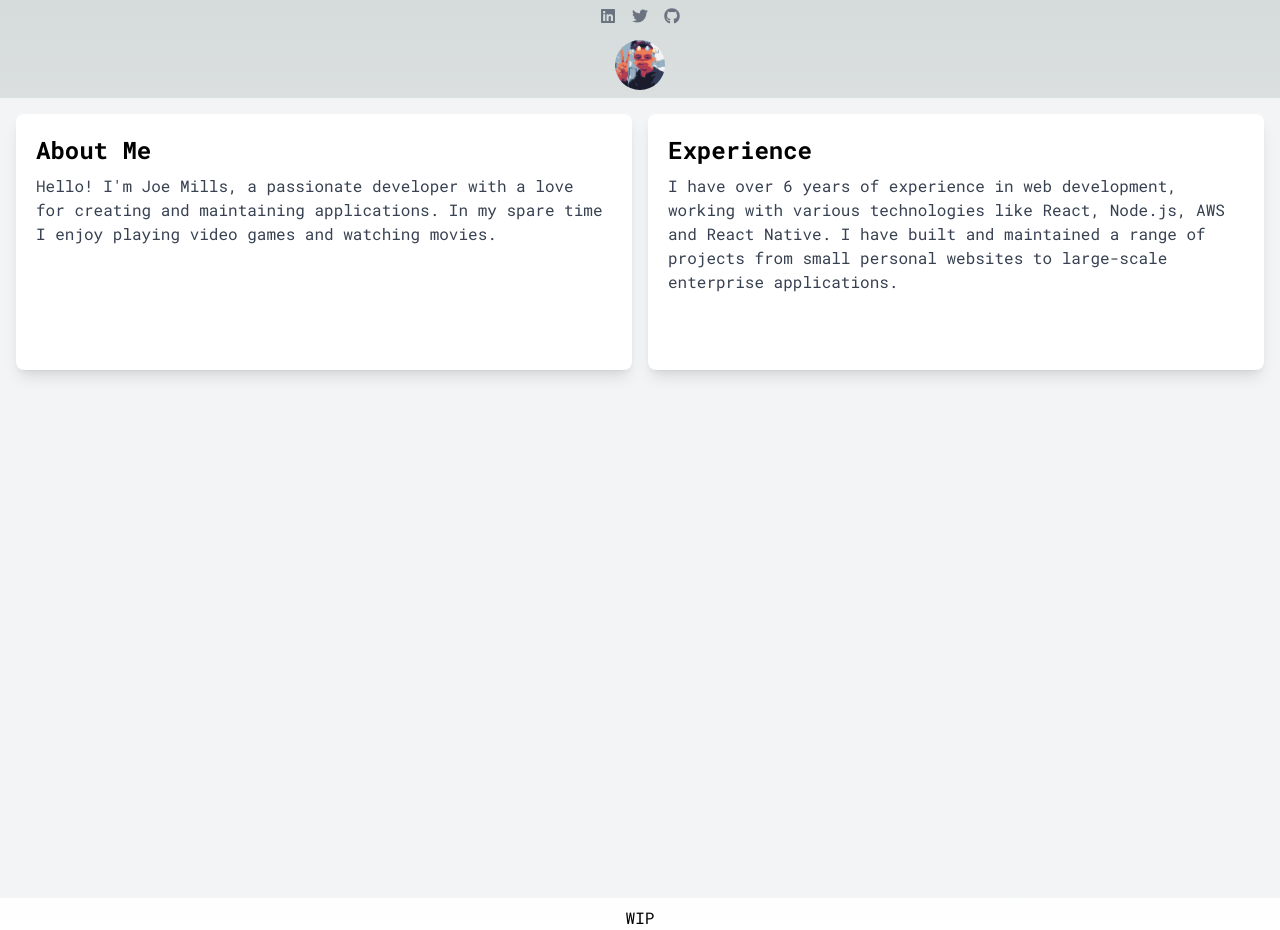
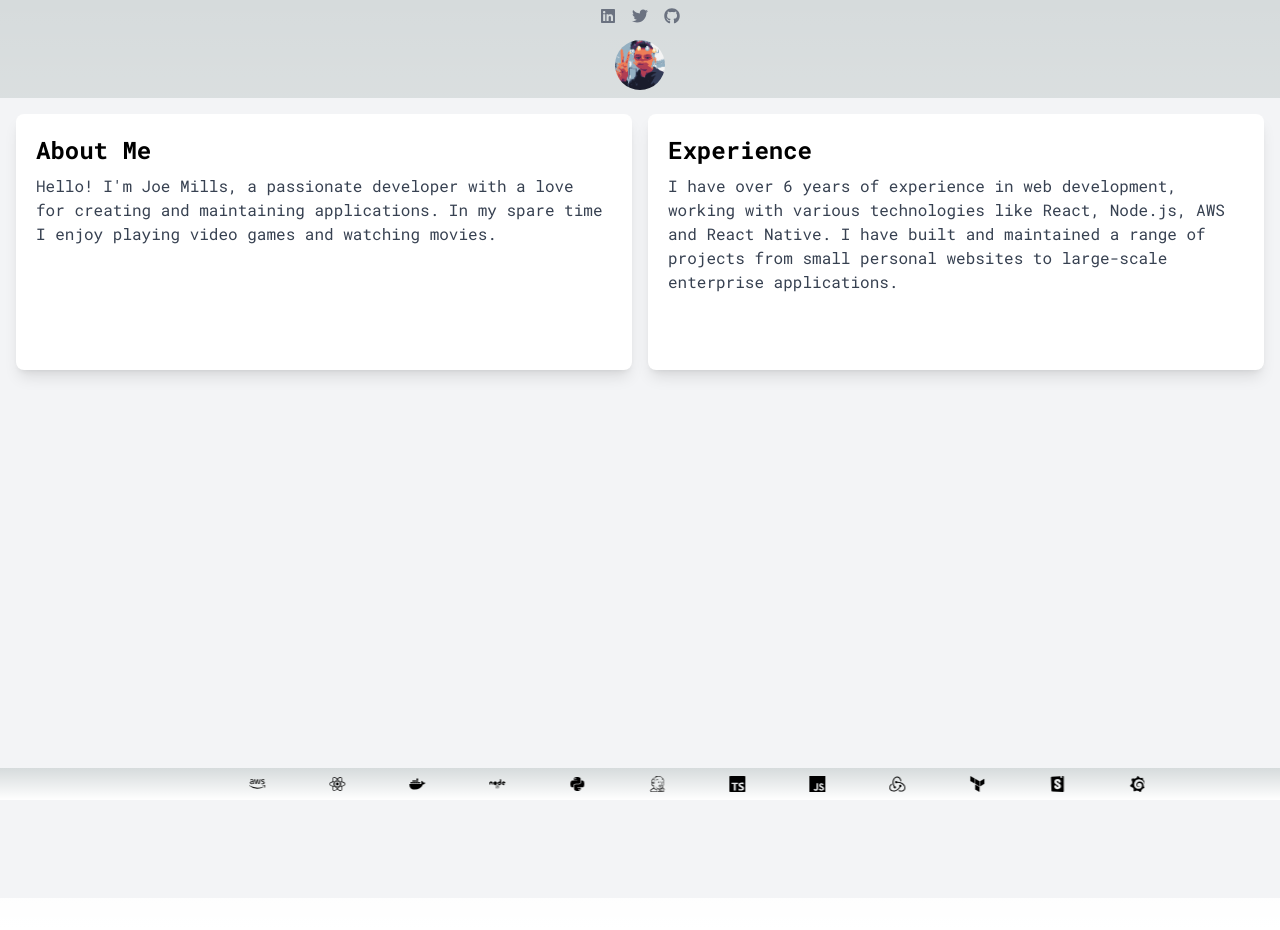
Before and after one commit to millsjoe/portfolio, a Next.js app: page / in a window 1280 px wide. Built offline with nearby package versions, Linux system fonts and the light colour scheme.

Commit message:
add a footer

```diff
--- /dev/null
+++ b/src/app/components/footer.tsx
@@ -0,0 +1,36 @@
+import React from "react";
+import {
+  FaAws,
+  FaReact,
+  FaDocker,
+  FaNode,
+  FaPython,
+  FaJenkins,
+} from "react-icons/fa";
+import {
+  SiTypescript,
+  SiJavascript,
+  SiRedux,
+  SiTerraform,
+  SiGrafana,
+  SiStorybook,
+} from "react-icons/si";
+
+export const Footer = () => {
+  return (
+    <div className="flex flex-row scroll-footer h-auto gap-16">
+      <FaAws />
+      <FaReact />
+      <FaDocker />
+      <FaNode />
+      <FaPython />
+      <FaJenkins />
+      <SiTypescript />
+      <SiJavascript />
+      <SiRedux />
+      <SiTerraform />
+      <SiStorybook />
+      <SiGrafana />
+    </div>
+  );
+};
--- a/src/app/components/header.tsx
+++ b/src/app/components/header.tsx
@@ -28,7 +28,7 @@ const socialMediaLinks: SocialMediaIconProps[] = [
 
 export const SocialMedia = () => {
   return (
-    <div className="flex flex-col gap-4 items-center justify-center pt-2">
+    <div className="flex flex-col gap-4 items-center justify-center p-2">
       <div className="flex space-x-4">
         {socialMediaLinks.map(({ platform, url, icon }) => (
           <a
--- a/src/app/globals.css
+++ b/src/app/globals.css
@@ -16,7 +16,7 @@
   }
 }
 
-body {
+body, footer {
   color: rgb(var(--foreground-rgb));
   background: linear-gradient(
       to bottom,
@@ -26,6 +26,18 @@ body {
     rgb(var(--background-start-rgb));
 }
 
+@keyframes scroll {
+  from {
+      transform: translateX(100%);
+  }
+  to {
+      transform: translateX(-100%);
+  }
+}
+
+.scroll-footer {
+  animation: scroll 15s linear infinite;
+}
 @layer utilities {
   .text-balance {
     text-wrap: balance;
--- a/src/app/page.tsx
+++ b/src/app/page.tsx
@@ -1,10 +1,11 @@
 import { Card } from "./components/card";
+import { Footer } from "./components/footer";
 import { SocialMedia } from "./components/header";
 import React from "react";
 
 export default function Home() {
   return (
-    <div className="flex flex-col md:flex-col gap-2 items-center justify-center">
+    <div className="flex flex-col md:flex-col items-center justify-center">
       <SocialMedia />
       <div className="bg-gray-100 flex justify-center min-h-screen p-4">
         <div className="flex flex-col md:flex-row gap-4 items-start">
@@ -23,7 +24,10 @@ large-scale enterprise applications."
           />
         </div>
       </div>
-      WIP
+
+      <footer className="flex w-full items-center overflow-hidden h-auto p-2 sticky bottom-0">
+        <Footer />
+      </footer>
     </div>
   );
 }
```
